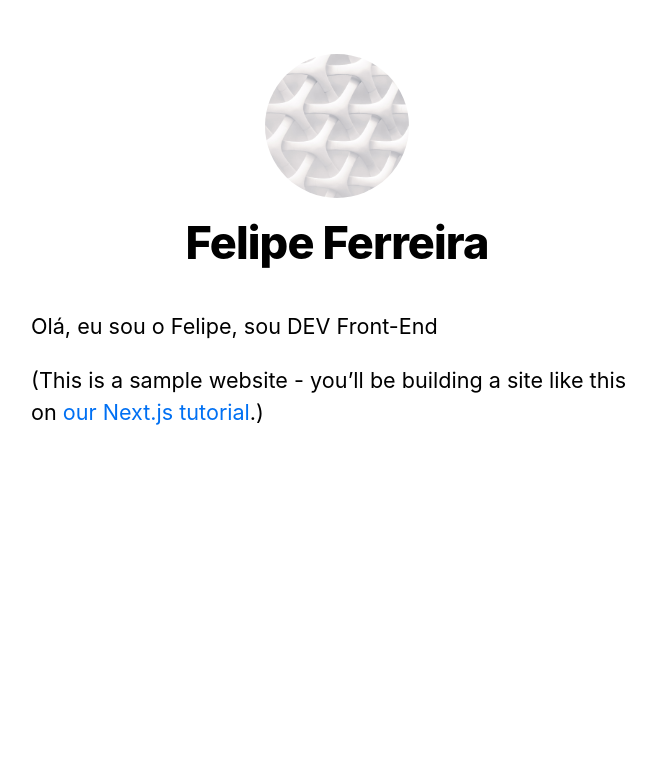
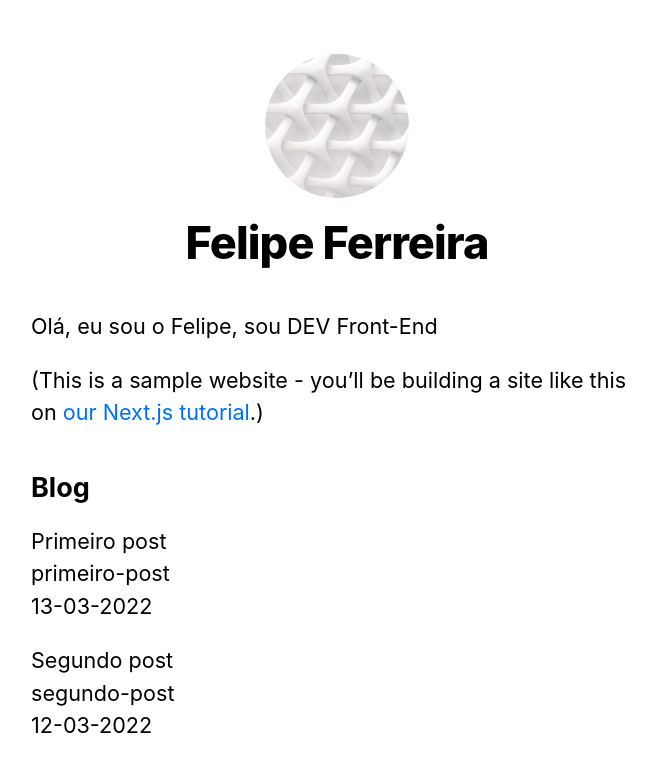
Before and after one commit to FelipeFerreiraSS/next-blog, a Next.js app: page / in a window 1280 px wide. Shown: the top 772 px of the page, without its empty margins (303-959 px from the left). Built offline with nearby package versions, Linux system fonts and the light colour scheme.

Commit message:
posts home

```diff
--- /dev/null
+++ b/lib/posts.js
@@ -0,0 +1,37 @@
+import fs from 'fs'
+import path from 'path'
+import matter from 'gray-matter'
+
+const postsDirectory = path.join(process.cwd(), 'posts')
+
+export function getSortedPostsData() {
+  // Get file names under /posts
+  const fileNames = fs.readdirSync(postsDirectory)
+  const allPostsData = fileNames.map(fileName => {
+    // Remove ".md" from file name to get id
+    const id = fileName.replace(/\.md$/, '')
+
+    // Read markdown file as string
+    const fullPath = path.join(postsDirectory, fileName)
+    const fileContents = fs.readFileSync(fullPath, 'utf8')
+
+    // Use gray-matter to parse the post metadata section
+    const matterResult = matter(fileContents)
+
+    // Combine the data with the id
+    return {
+      id,
+      ...matterResult.data
+    }
+  })
+  // Sort posts by date
+  return allPostsData.sort(({ date: a }, { date: b }) => {
+    if (a < b) {
+      return 1
+    } else if (a > b) {
+      return -1
+    } else {
+      return 0
+    }
+  })
+}
--- a/pages/index.js
+++ b/pages/index.js
@@ -1,8 +1,19 @@
 import Head from 'next/head'
 import Layout, { siteTitle } from '../components/layout'
 import utilStyles from '../styles/utils.module.css'
+import { getSortedPostsData } from '../lib/posts'
 
-export default function Home() {
+export async function getStaticProps() {
+  const allPostsData = getSortedPostsData()
+  return {
+    props: {
+      allPostsData
+    }
+  }
+}
+
+export default function Home({ allPostsData }) {
+  console.log(allPostsData)
   return (
     <Layout home>
       <Head>
@@ -15,6 +26,20 @@
           <a href="https://nextjs.org/learn">our Next.js tutorial</a>.)
         </p>
       </section>
+      <section className={`${utilStyles.headingMd} ${utilStyles.padding1px}`}>
+        <h2 className={utilStyles.headingLg}>Blog</h2>
+        <ul className={utilStyles.list}>
+          {allPostsData.map(({ id, date, title }) => (
+            <li className={utilStyles.listItem} key={id}>
+              {title}
+              <br />
+              {id}
+              <br />
+              {date}
+            </li>
+          ))}
+        </ul>
+      </section>
     </Layout>
   )
 }
```
